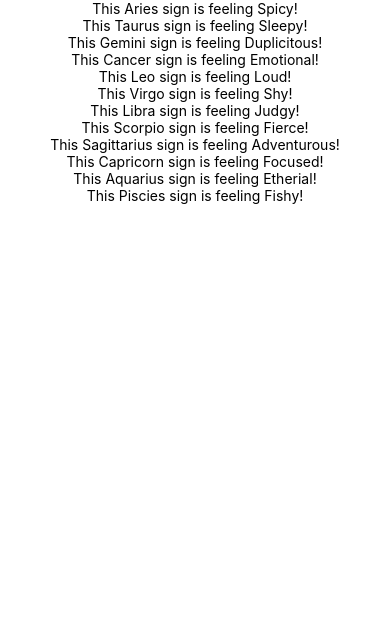
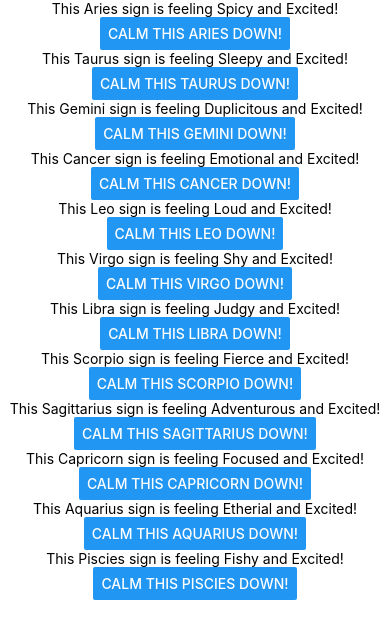
Before and after one commit to seanjones2848/react_native_practice, a React Native app in the folder Starter/: screen / in a window 390 px wide. Shown: the top 638 px of the page. Built offline with nearby package versions, Linux system fonts and the light colour scheme.

Commit message:
calming the signs down

```diff
--- a/Starter/components.js
+++ b/Starter/components.js
@@ -1,12 +1,21 @@
-import React from 'react';
-import { Text, StyleSheet, View } from 'react-native';
+import React, { useState } from 'react';
+import { Text, StyleSheet, View, Button } from 'react-native';
 
 export function Zodiac(props) {
+    const [isExcited, setIsExcited] = useState(true);
+    const excitedString = "Calm this " + props.sign + " down!";
     return (
         <View style={styles.container}>
             <Text>
-                This {props.sign} sign is feeling {props.attribute}!
+                This {props.sign} sign is feeling {props.attribute} and {isExcited ? "Excited!": "Calm."}
             </Text>
+            <Button
+                onPress={() => {
+                    setIsExcited(false);
+                }}
+                disabled={!isExcited}
+                title={isExcited ? excitedString : "Thank you."}
+            />
         </View>
     )
 }
```
